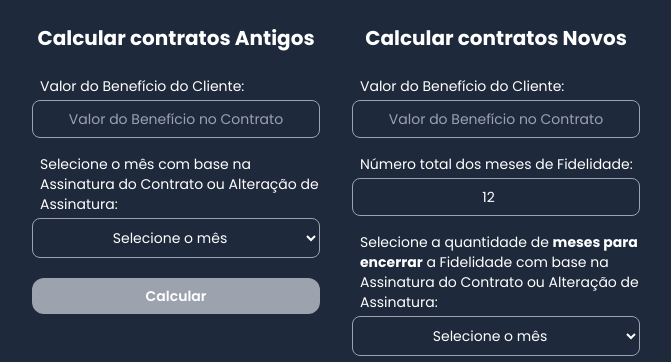
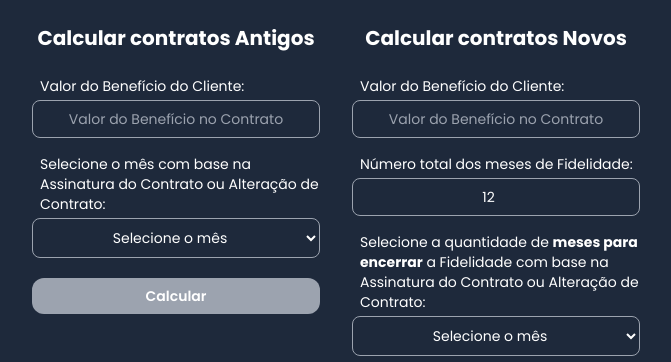
Before and after one commit to CarllosEduardo07/Calcular_Multa, a website: page src/index.html in a window 1280 px wide. Shown: the top 362 px of the page, 304-975 px from the left. Drawn offline with nearby package versions, Linux system fonts and the light colour scheme.

Commit message:
corrigindo  o texto do select

```diff
--- a/src/index.html
+++ b/src/index.html
@@ -24,7 +24,7 @@
 
             <label for="valor_multa_contratoAntigo" class="">Valor do Benefício do Cliente:</label>
             <input type="number" id="valor_multa_contratoAntigo" class="input_number" placeholder="Valor do Benefício no Contrato" autocomplete="off">
-            <label for="Porcentagem_fidelidade" class="">Selecione o mês com base na Assinatura do Contrato ou Alteração de Assinatura:</label>
+            <label for="Porcentagem_fidelidade" class="">Selecione o mês com base na Assinatura do Contrato ou Alteração de Contrato:</label>
             <select id="Porcentagem_fidelidade">
                 <option value="">Selecione o mês</option>
                 <option value="90">1 mês - 90%</option>
@@ -56,7 +56,7 @@
             <input type="number" id="vtb_valor_multa_contratoNovo" class="input_number" placeholder="Valor do Benefício no Contrato"  autocomplete="off">
             <label for="mes_fidelidade" class="">Número total dos meses de Fidelidade:</label>
             <input type="number" id="mes_fidelidade" value="12" disabled class="cursor-not-allowed">
-            <label for="mr_mes_restante" class="">Selecione a quantidade de <strong>meses para encerrar</strong> a Fidelidade com base na <stor>Assinatura do Contrato</stor> ou <stor>Alteração de Assinatura</stor>:</label>
+            <label for="mr_mes_restante" class="">Selecione a quantidade de <strong>meses para encerrar</strong> a Fidelidade com base na Assinatura do Contrato ou Alteração de Contrato:</label>
             <select id="mr_mes_restante">
                 <option value="">Selecione o mês</option>
                 <option value="1">1 mes</option>
```
